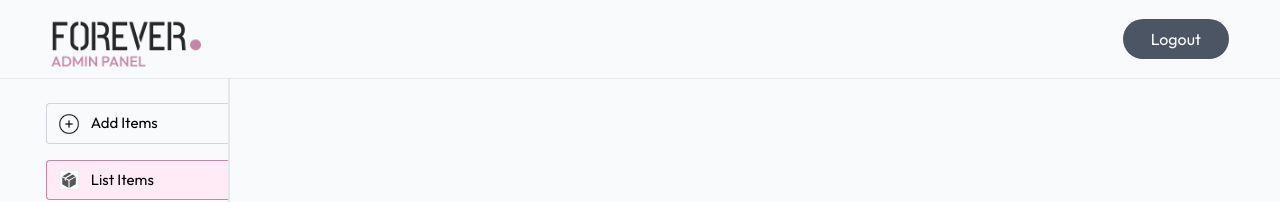
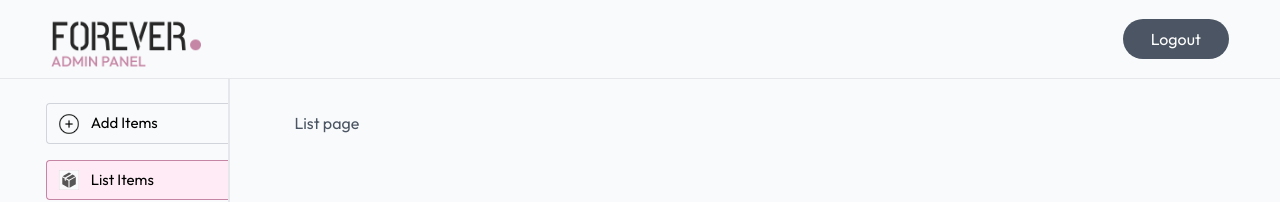
Before and after one commit to FinzyPHINZY/forever-admin, a React (Vite) app: page /list in a window 1280 px wide. Shown: the top 202 px of the page. Built offline with nearby package versions, Linux system fonts and the light colour scheme.

Commit message:
chore: complement routing system

```diff
--- a/src/App.jsx
+++ b/src/App.jsx
@@ -1,5 +1,9 @@
 import Navbar from './components/Navbar';
 import Sidebar from './components/Sidebar';
+import { Route, Routes } from 'react-router-dom';
+import Add from './pages/Add';
+import List from './pages/List';
+import Orders from './pages/Orders';
 
 const App = () => {
   return (
@@ -9,6 +13,13 @@
         <hr />
         <div className="flex w-full">
           <Sidebar />
+          <div className="w-[70%] mx-auto ml-[max(5vw,25px)] my-8 text-gray-600 text-base">
+            <Routes>
+              <Route path="/add" element={<Add />} />
+              <Route path="/list" element={<List />} />
+              <Route path="/orders" element={<Orders />} />
+            </Routes>
+          </div>
         </div>
       </>
     </div>
```
